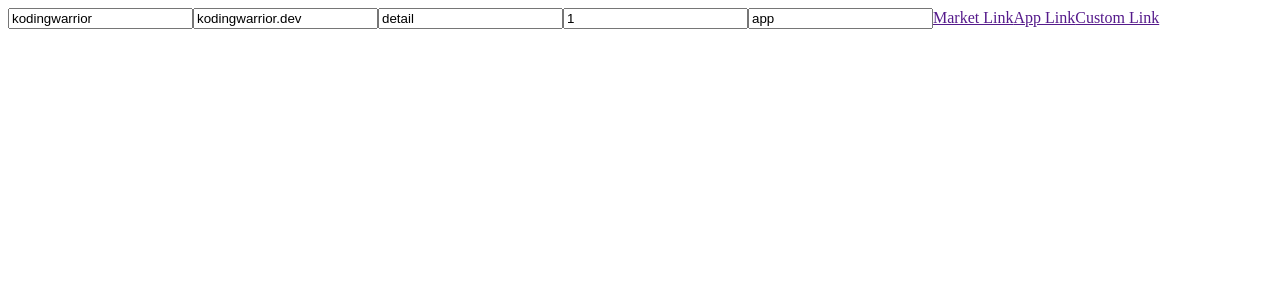
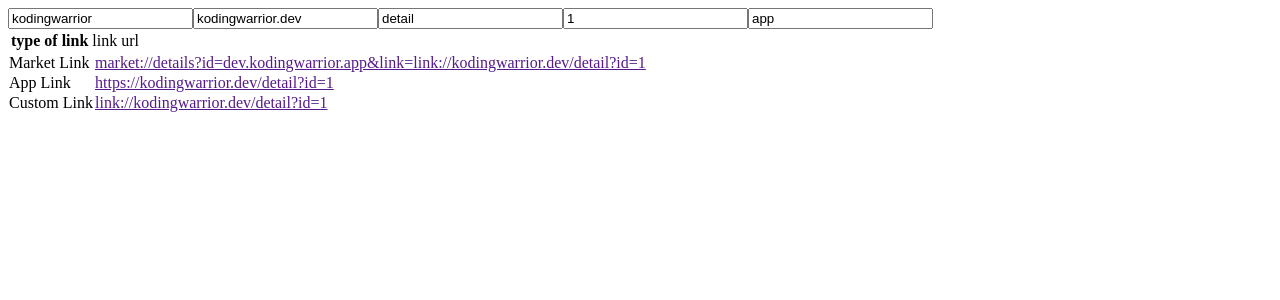
Before and after one commit to malkoG/app-link-test, a Next.js app: page / in a window 1280 px wide. Shown: the top 300 px of the page. Built offline with nearby package versions, Linux system fonts and the light colour scheme.

Commit message:
fix: better view

```diff
--- a/pages/index.js
+++ b/pages/index.js
@@ -49,9 +49,28 @@
                value={projectName}
                onChange={e => setProjectName(e.target.value)} />
 
-        <a href={marketLink}>Market Link</a>
-        <a href={appLink}>App Link</a>
-        <a href={customLink}>Custom Link</a>
+        <table>
+          <th>type of link</th>
+          <td>link url</td>
+        </table>
+        <tr>
+          <td>Market Link</td>
+          <td>
+            <a href={marketLink}>{marketLink}</a>
+          </td>
+        </tr>
+        <tr>
+          <td>App Link</td>
+          <td>
+            <a href={appLink}>{appLink}</a>
+          </td>
+        </tr>
+        <tr>
+          <td>Custom Link</td>
+          <td>
+            <a href={customLink}>{customLink}</a>
+          </td>
+        </tr>
       </main>
 
       <style jsx>{`
```
